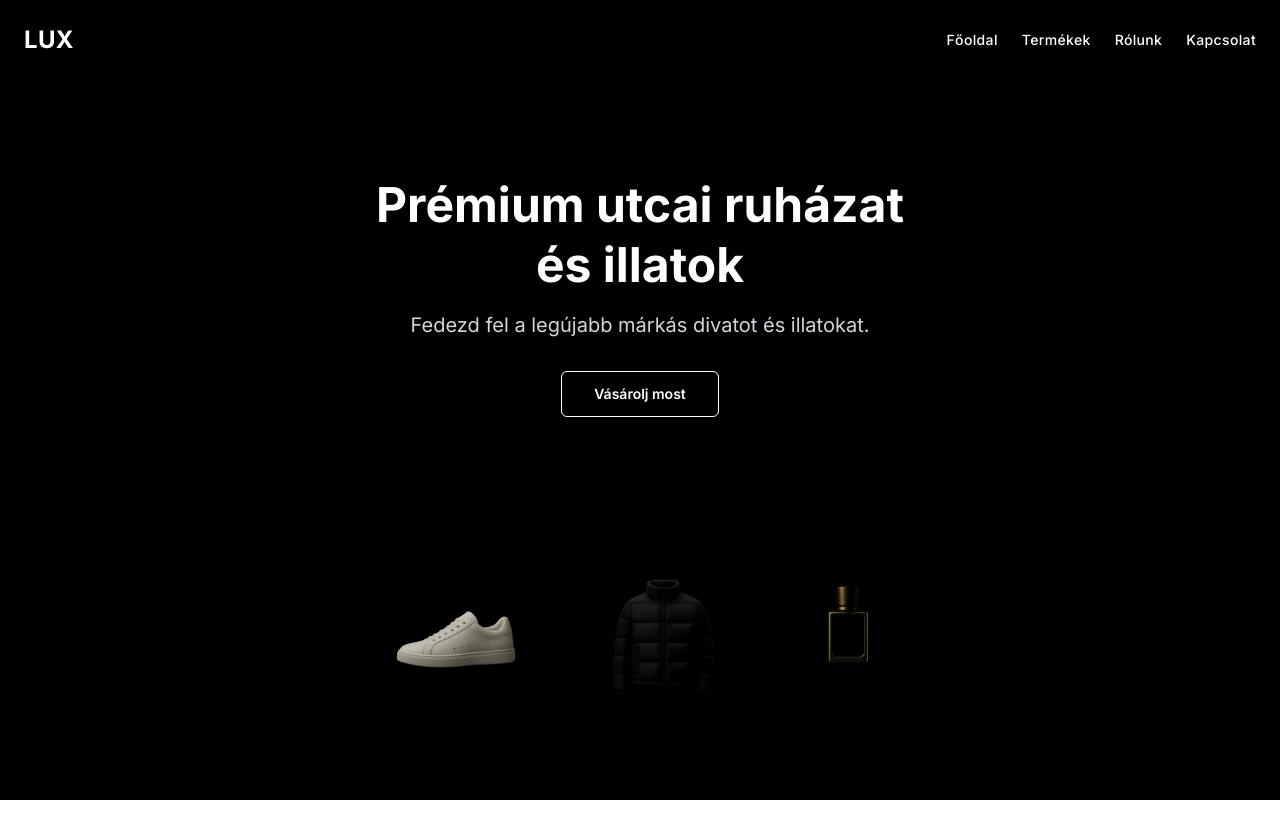
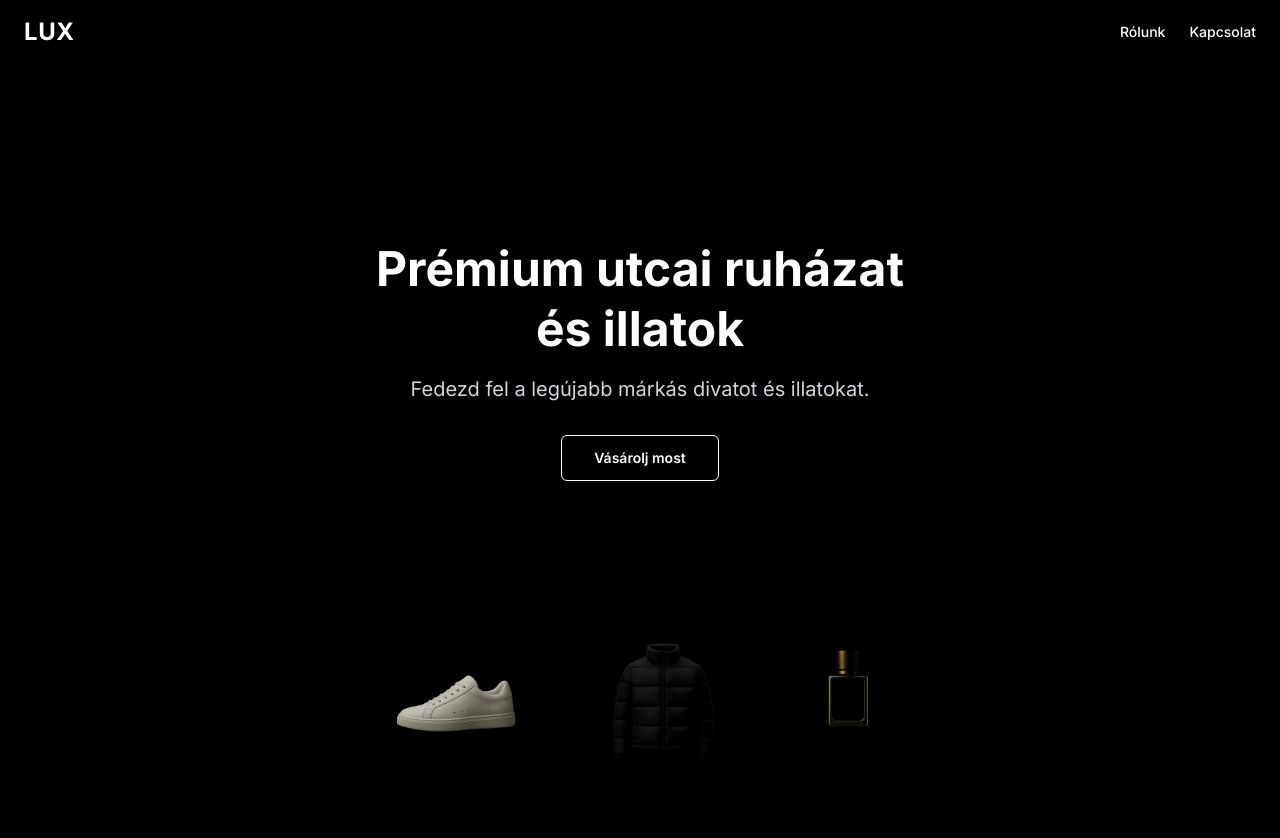
Before and after one commit to viktor0556/Ruhabiznisz, a React (Vite) app in the folder ruhabiznisz/: page / in a window 1280 px wide. Shown: the top 838 px of the page. Before the commit the page ends 800 px from the top, so only its background shows below. Built offline with nearby package versions, Linux system fonts and the light colour scheme.

Commit message:
new navbar

```diff
--- /dev/null
+++ b/ruhabiznisz/src/About.jsx
@@ -0,0 +1,13 @@
+const About = () => {
+  return (
+    <section className="bg-black text-white min-h-screen flex flex-col items-center justify-center px-6 py-12">
+      <h1 className="text-4xl font-bold mb-6">Rólunk</h1>
+      <p className="max-w-2xl text-center text-gray-300 text-lg">
+        A LUX egy prémium márka, amely a városi stílust és a minőséget képviseli. Szenvedélyünk a divat,
+        küldetésünk, hogy minden vásárlónknak egyedi, márkás és elérhető termékeket kínáljunk – legyen szó cipőről, ruháról vagy parfümről.
+      </p>
+    </section>
+  );
+};
+
+export default About;
--- a/ruhabiznisz/src/AddProductForm.jsx
+++ b/ruhabiznisz/src/AddProductForm.jsx
@@ -4,6 +4,8 @@ import { collection, addDoc, serverTimestamp } from "firebase/firestore";
 import { storage } from "./firebase";
 import { ref, uploadBytes, getDownloadURL } from "firebase/storage";
 import ProductList from "./ProductList";
+import { toast, ToastContainer } from "react-toastify";
+import "react-toastify/dist/ReactToastify.css";
 
 const AddProduct = () => {
   const [name, setName] = useState("");
@@ -13,6 +15,19 @@ const AddProduct = () => {
   const [quantity, setQuantity] = useState(0);
   const [image, setImage] = useState(null);
   const [refreshKey, setRefreshKey] = useState(0);
+
+  // Ez kerül a fájl elejére a state-ek fölé
+  const categoryOptions = [
+    "Pólók",
+    "Farmerek",
+    "Dzsekik",
+    "Alsóneműk",
+    "Parfümök",
+    "Kabátok",
+    "Mellény",
+    "Cipők",
+    "Fülhallgató",
+  ];
 
   // Ref a file inputhoz
   const fileInputRef = useRef(null);
@@ -52,7 +67,7 @@ const AddProduct = () => {
       fileInputRef.current.value = "";
     }
 
-    alert("Termék hozzáadva");
+    alert("Termék hozzáadva!");
     setRefreshKey((prev) => prev + 1);
   };
 
@@ -73,13 +88,20 @@ const AddProduct = () => {
         </div>
         <div>
           <label className="block font-semibold">Kategória:</label>
-          <input
-            type="text"
+          <select
             value={category}
             onChange={(e) => setCategory(e.target.value)}
             className="w-full border border-gray-300 p-2 rounded"
-          />
+          >
+            <option value="">-- Válassz kategóriát --</option>
+            {categoryOptions.map((opt) => (
+              <option key={opt} value={opt}>
+                {opt}
+              </option>
+            ))}
+          </select>
         </div>
+
         <div className="grid grid-cols-3 gap-4">
           <div>
             <label className="block font-semibold">Méret:</label>
@@ -126,6 +148,7 @@ const AddProduct = () => {
         </button>
       </form>
       <ProductList refreshKey={refreshKey} />
+      <ToastContainer position="top-center" autoClose={2000} />
     </>
   );
 };
--- a/ruhabiznisz/src/App.jsx
+++ b/ruhabiznisz/src/App.jsx
@@ -1,7 +1,8 @@
 import { BrowserRouter as Router, Routes, Route } from "react-router-dom";
 import { AdminProvider } from "./AdminContext";
 import Navbar from "./Navbar";
-import Home from "./Home";
+import About from "./About"
+import Contact from "./Contact";
 import Login from "./Login";
 import AddProductForm from "./AddProductForm";
 import VisitorView from "./VisitorView";
@@ -14,7 +15,9 @@ function App() {
       <Router>
         <Navbar />
         <Routes>
-        <Route path="/" element={<HeroSection />} />
+          <Route path="/" element={<HeroSection />} />
+          <Route path="/about" element={<About />} />
+          <Route path="/contact" element={<Contact />} />
           <Route path="/visitor" element={<VisitorView />} />
           <Route path="/addProduct" element={<AddProductForm />} />
           <Route path="/login" element={<Login />} />
--- a/ruhabiznisz/src/CategorySidebar.jsx
+++ b/ruhabiznisz/src/CategorySidebar.jsx
@@ -7,7 +7,9 @@ const categories = [
   "Alsóneműk",
   "Parfümök",
   "Kabátok",
+  "Mellény",
   "Cipők",
+  "Fülhallgató"
 ];
 
 const CategorySidebar = ({ selectedCategory, setSelectedCategory }) => {
--- /dev/null
+++ b/ruhabiznisz/src/Contact.jsx
@@ -0,0 +1,17 @@
+const Contact = () => {
+  return (
+    <section className="bg-black text-white min-h-screen flex flex-col items-center justify-center px-6 py-12">
+      <h1 className="text-4xl font-bold mb-6">Kapcsolat</h1>
+      <p className="max-w-2xl text-center text-gray-300 text-lg mb-4">
+        Kérdésed van? Elérsz minket a következő elérhetőségeken:
+      </p>
+      <ul className="text-gray-200 text-base space-y-2">
+        <li>📞 +36 20 123 4567</li>
+        <li>📩 info@luxshop.hu</li>
+        <li>📍 Budapest, Andrássy út 66.</li>
+      </ul>
+    </section>
+  );
+};
+
+export default Contact;
--- a/ruhabiznisz/src/HeroSection.jsx
+++ b/ruhabiznisz/src/HeroSection.jsx
@@ -6,16 +6,6 @@ import parfume from "./assets/parfume.png"
 const HeroSection = () => {
   return (
     <section className="bg-black text-white min-h-screen flex flex-col items-center justify-center px-6 py-12 relative">
-      {/* Fejléc */}
-      <header className="absolute top-6 left-6 right-6 flex justify-between items-center text-sm font-medium tracking-wide">
-        <span className="text-2xl font-bold">LUX</span>
-        <nav className="space-x-6">
-          <a href="#" className="hover:underline">Főoldal</a>
-          <a href="#products" className="hover:underline">Termékek</a>
-          <a href="#about" className="hover:underline">Rólunk</a>
-          <a href="#contact" className="hover:underline">Kapcsolat</a>
-        </nav>
-      </header>
 
       {/* Szöveg */}
       <div className="text-center mt-24">
--- a/ruhabiznisz/src/Home.jsx
+++ /dev/null
@@ -1,19 +0,0 @@
-import { useAdmin } from "./AdminContext";
-import { Link } from "react-router-dom";
-
-const Home = () => {
-  const { isAdmin } = useAdmin();
-
-  return (
-    <div className="p-6 text-center">
-      <h1 className="text-2xl font-bold mb-4">Üdvözöllet</h1>
-      {isAdmin ? (
-        <p className="text-green-600">Be vagy jelentkezve adminként.</p>
-      ) : (
-        <p className="text-gray-600">Látogatóként nézed az oldalt.</p>
-      )}
-    </div>
-  );
-};
-
-export default Home;
--- a/ruhabiznisz/src/Navbar.jsx
+++ b/ruhabiznisz/src/Navbar.jsx
@@ -1,26 +1,24 @@
 import { Link } from "react-router-dom";
-import { useAdmin } from "./AdminContext";
 
 const Navbar = () => {
-  const { isAdmin } = useAdmin();
-
-  // return (
-  //   <div className="w-full bg-white px-6 py-3 flex items-center justify-between text-sm text-gray-700 border-b">
-  //     {/* Bal oldal – logó */}
-  //     <div className="text-xl font-semibold tracking-wide">
-  //       <Link to="/">LUX</Link>
-  //     </div>
-
-  //     {/* Jobb oldal – menüpontok */}
-  //     <div className="space-x-6">
-  //       <Link to="/visitor" className="hover:underline">Termékek</Link>
-  //       {isAdmin && (
-  //         <Link to="/addProduct" className="hover:underline">Admin</Link>
-  //       )}
-  //       <Link to="/login" className="hover:underline">Bejelentkezés</Link>
-  //     </div>
-  //   </div>
-  // );
+  return (
+    <header className="bg-black text-white px-6 py-4 flex justify-between items-center shadow">
+      <Link
+        to="/"
+        className="text-2xl font-bold tracking-wide hover:text-gray-300"
+      >
+        LUX
+      </Link>
+      <nav className="space-x-6 text-sm font-medium">
+        <Link to="/about" className="hover:text-gray-400">
+          Rólunk
+        </Link>
+        <Link to="/contact" className="hover:text-gray-400">
+          Kapcsolat
+        </Link>
+      </nav>
+    </header>
+  );
 };
 
 export default Navbar;
--- a/ruhabiznisz/src/VisitorView.jsx
+++ b/ruhabiznisz/src/VisitorView.jsx
@@ -58,7 +58,7 @@ const VisitorView = () => {
               onMouseEnter={() => setHoveredId(product.id)}
               onMouseLeave={() => setHoveredId(null)}
             >
-              <div className="h-[260px] overflow-hidden">
+              <div className="aspect-square overflow-hidden">
                 <img
                   src={product.imageUrl}
                   alt={product.name}
@@ -75,9 +75,7 @@ const VisitorView = () => {
                   <h3 className="text-sm font-semibold uppercase tracking-wide">
                     {product.name}
                   </h3>
-                  <p className="text-xs text-gray-400">
-                    Méret: {product.size}
-                  </p>
+                  <p className="text-xs text-gray-400">Méret: {product.size}</p>
                   <p className="text-base font-bold">
                     {product.price.toLocaleString()} Ft
                   </p>
```
